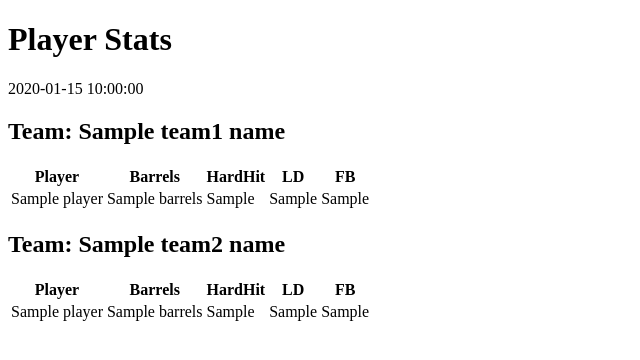
After one commit to tim50687/Timduel_Stats, a Flask app: template app/mlb/mlb_schedule/templates/player_stats.html in a window 1280 px wide. The commit adds this page. Shown: the top 360 px of the page, without its empty margins (0-640 px from the left). Run offline with Flask 3, Linux system fonts and the light colour scheme; the template is opened without the code that fills it: most values are stand-ins (such as "Sample title", 1, 10 or a date in 2020).

Commit message:
shown player stats

```diff
--- /dev/null
+++ b/app/mlb/mlb_schedule/templates/player_stats.html
@@ -0,0 +1,65 @@
+<!DOCTYPE html>
+<html lang="en">
+  <head>
+    <meta charset="UTF-8" />
+    <meta name="viewport" content="width=device-width, initial-scale=1.0" />
+    <title>Player Stats</title>
+  </head>
+  <body>
+    <div class="container">
+      <header>
+        <h1>Player Stats</h1>
+        <p class="date">{{ today_date }}</p>
+      </header>
+      <main>
+        <h2>Team: {{ team1_name }}</h2>
+        <table>
+          <thead>
+            <tr>
+              <th>Player</th>
+              <th>Barrels</th>
+              <th>HardHit</th>
+              <th>LD</th>
+              <th>FB</th>
+            </tr>
+          </thead>
+          <tbody>
+            {% for player, stats in team1.items() %}
+            <tr>
+              <td>{{ player }}</td>
+              <td>{{ stats["Barrels"] }}</td>
+              <td>{{ stats["HardHit"] }}</td>
+              <td>{{ stats["LD"] }}</td>
+              <td>{{ stats["FB"] }}</td>
+            </tr>
+            {% endfor %}
+          </tbody>
+        </table>
+
+        <h2>Team: {{ team2_name }}</h2>
+        <table>
+          <thead>
+            <tr>
+              <th>Player</th>
+              <th>Barrels</th>
+              <th>HardHit</th>
+              <th>LD</th>
+              <th>FB</th>
+            </tr>
+          </thead>
+          <tbody>
+            {% for player, stats in team2.items() %}
+            <tr>
+              <td>{{ player }}</td>
+              <td>{{ stats["Barrels"] }}</td>
+              <td>{{ stats["HardHit"] }}</td>
+              <td>{{ stats["LD"] }}</td>
+              <td>{{ stats["FB"] }}</td>
+            </tr>
+            {% endfor %}
+          </tbody>
+        </table>
+      </main>
+    </div>
+  </body>
+</html>
--- a/app/mlb/mlb_schedule/templates/schedule.html
+++ b/app/mlb/mlb_schedule/templates/schedule.html
@@ -30,7 +30,11 @@
               <td>{{ game['home_team'] }}</td>
               <td>{{ game['venue'] }}</td>
               <td>
-                <a href="#" class="btn btn-info">Player Stats</a>
+                <a
+                  href="{{ url_for('mlb_schedule.show_player_stats', team1=game['away_team'], team2=game['home_team']) }}"
+                  class="btn btn-info"
+                  >Player Stats</a
+                >
                 <a
                   href="{{ url_for('mlb_schedule.get_odds', game_id=game['id']) }}"
                   class="btn btn-warning"
```
Also changed, not shown: app/mlb/mlb_schedule/routes.py (+31 -10 lines).
